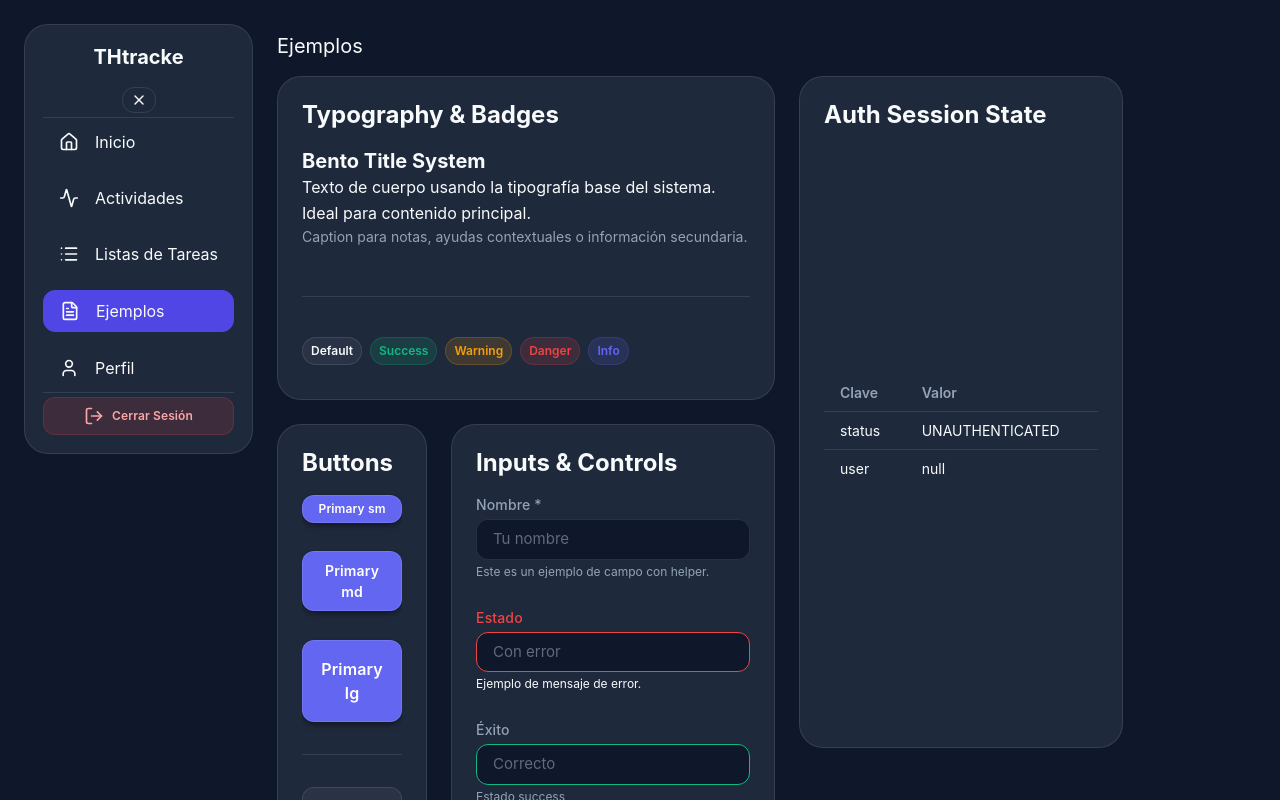
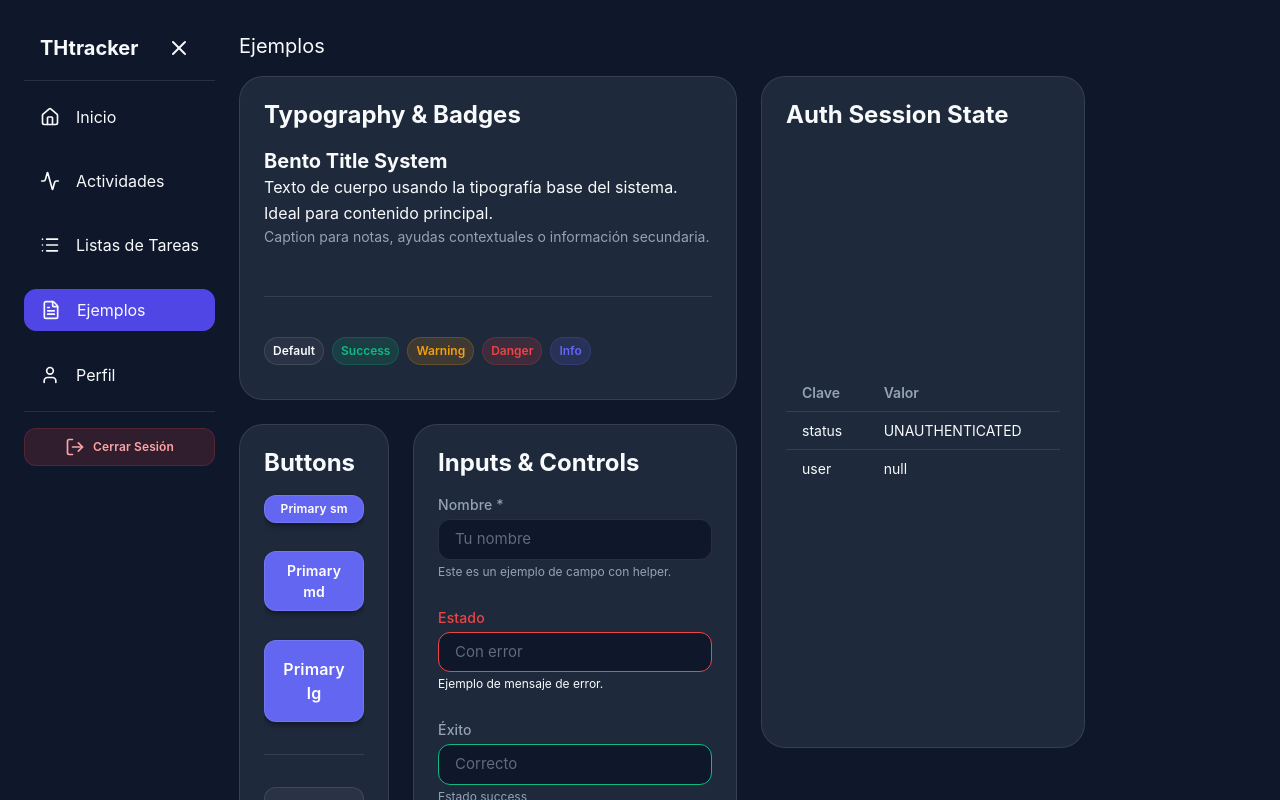
Before and after one commit to Santiago-Pineda-M/THtrackerApp, a React (Vite) app: page /example in a window 1280 px wide. Shown: the top 800 px of the page. Built offline with nearby package versions, Linux system fonts and the light colour scheme; no server answers.

Commit message:
feat(ui): improve sidebar design, fix logo typo and refine layout scroll

```diff
--- a/src/Infrastructure/UI/components/layouts/MainLayout/MainLayout.module.css
+++ b/src/Infrastructure/UI/components/layouts/MainLayout/MainLayout.module.css
@@ -1,13 +1,25 @@
 .main {
   display: grid;
   grid-template-columns: auto 1fr;
+
   grid-template-rows: auto;
-  gap: var(--spacing-grid-gap);
+  gap: 0;
   width: 100%;
   margin: 0 auto;
-  padding: var(--spacing-page-padding);
   position: relative;
   align-items: start;
+  overflow-x: auto;
+}
+
+.mainContainer {
+  max-height: 100vh;
+  width: 100%;
+  padding: var(--spacing-page-padding);
+  /* Eje X: Permite scroll horizontal */
+  overflow-x: hidden;
+
+  /* Eje Y: Oculta lo que sobresalga verticalmente */
+  overflow-y: auto;
 }
 
 .content {
@@ -29,6 +41,11 @@
     padding-bottom: 100px; /* Extra bottom padding for mobile to accommodate fixed footer */
   }
 
+  .mainContainer {
+    max-height: fit-content;
+    padding: 0;
+  }
+
   .content {
     grid-template-columns: 1fr;
     grid-auto-rows: auto;
--- a/src/Infrastructure/UI/components/layouts/MainLayout/MainLayout.tsx
+++ b/src/Infrastructure/UI/components/layouts/MainLayout/MainLayout.tsx
@@ -21,7 +21,7 @@ export const MainLayout: React.FC<MainLayoutProps> = ({
   return (
     <main className={styles.main}>
       <Sidebar />
-      <div>
+      <div className={styles.mainContainer}>
         {breadcrumbs && <BreadcrumbNavigation breadcrumbs={breadcrumbs} />}
         <div className={styles.content}>{children}</div>
       </div>
--- a/src/Infrastructure/UI/components/organisms/Sidebar/Sidebar.module.css
+++ b/src/Infrastructure/UI/components/organisms/Sidebar/Sidebar.module.css
@@ -1,7 +1,15 @@
 .sidebar {
   min-width: 64px;
   max-height: 94vh;
-  padding: 18px;
+  margin: 0;
+  background-color: transparent;
+  border: none;
+  position: sticky;
+  padding: var(--spacing-page-padding);
+  padding-top: 32px;
+  padding-left: 24px;
+  padding-right: 0;
+  border-radius: 0;
 }
 
 .sidebarClosed {
@@ -25,13 +33,33 @@
   width: 100%;
 }
 
+.header > .logo {
+  color: var(--color-text-primary);
+  text-decoration: none;
+  border-radius: var(--radius-md);
+  transition: background-color 0.2s ease-in-out;
+}
+
+.header > button {
+  border: 0 !important;
+  margin: 0;
+  padding: 0;
+  transition: var(--transition-fast);
+}
+
+.headerOpen {
+  flex-direction: row;
+  padding-left: var(--space-md);
+  padding-right: var(--space-md);
+}
+
 .link {
   display: flex;
   align-items: center;
   color: var(--color-text-primary);
   text-decoration: none;
   border-radius: var(--radius-md);
-  transition: background-color 0.2s ease-in-out;
+  transition: var(--transition-fast);
   padding: var(--link-padding, var(--space-md) var(--space-md));
   gap: var(--space-md);
   width: 100%;
@@ -41,10 +69,26 @@
   width: var(--icon-size, 20px);
   height: var(--icon-size, 20px);
   flex-shrink: 0;
+  transition: var(--transition-default);
 }
 
 .link:hover {
   background-color: var(--color-accent-soft);
+}
+
+.link span {
+  transition:
+    opacity var(--transition-default),
+    transform var(--transition-default);
+  opacity: 1;
+}
+
+.navMenuClosed .link span {
+  opacity: 0;
+  width: 0;
+  height: 0;
+  overflow: hidden;
+  pointer-events: none;
 }
 
 .navMenuClosed .link {
@@ -61,9 +105,10 @@
   display: flex;
   flex-direction: column;
   align-items: center;
-  gap: var(--space-md);
+  gap: var(--space-lg);
   width: 100%;
   overflow-y: auto;
+  background-color: transparent;
 }
 
 .footer {
@@ -79,6 +124,18 @@
   width: 100%;
   justify-content: left;
   padding: var(--link-padding, var(--space-sm));
+}
+
+.footer button span {
+  transition: opacity var(--transition-default);
+  opacity: 1;
+}
+
+.sidebarClosed .footer button span {
+  opacity: 0;
+  width: 0;
+  height: 0;
+  overflow: hidden;
 }
 
 .logoutButton {
@@ -105,7 +162,7 @@
     right: 0;
     z-index: 1000;
     margin: var(--space-md);
-    background-color: var(--color-bg-primary);
+    background-color: transparent;
     border: 0;
   }
 
--- a/src/Infrastructure/UI/components/organisms/Sidebar/Sidebar.tsx
+++ b/src/Infrastructure/UI/components/organisms/Sidebar/Sidebar.tsx
@@ -49,14 +49,14 @@ export const Sidebar: React.FC = () => {
 
   return (
     <Card className={sidebarClass}>
-      <div className={styles.header}>
+      <div className={`${styles.header} ${isOpen ? styles.headerOpen : ''}`}>
         <Text
           as='h2'
           size='lg'
           weight='bold'
           className={styles.logo}
         >
-          {isOpen ? 'THtracke' : 'TH'}
+          {isOpen ? 'THtracker' : 'TH'}
         </Text>
         <Button
           variant='ghost'
@@ -65,11 +65,11 @@ export const Sidebar: React.FC = () => {
         >
           <Icon
             name={isOpen ? 'X' : 'Menu'}
-            size={16}
+            size={24}
           />
         </Button>
       </div>
-      <Divider />
+      <Divider spacing='md' />
       <nav className={`${styles.nav} ${!isOpen ? styles.navMenuClosed : ''}`}>
         {NAV_ITEMS.map((item) => (
           <Link
@@ -86,12 +86,12 @@ export const Sidebar: React.FC = () => {
           </Link>
         ))}
       </nav>
-      <Divider />
+      <Divider spacing='md' />
       <div className={styles.footer}>
         {userEmail && isOpen && (
           <Text
             size='xs'
-            className={styles.email}
+            className={`${styles.email} ${!isOpen ? styles.hidden : ''}`}
             title={userEmail}
           >
             {userEmail}
--- a/src/Infrastructure/UI/globalStyles/global.css
+++ b/src/Infrastructure/UI/globalStyles/global.css
@@ -1,6 +1,7 @@
 /* 1. El track ocupa el ancho MÁXIMO que quieras (tamaño fijo siempre) */
 ::-webkit-scrollbar {
   width: var(--space-sm); /* ej: 8px — este es el ancho real reservado */
+  height: var(--space-sm); /* ej: 8px — este es el ancho real reservado */
   background-color: transparent;
 }
 
```
